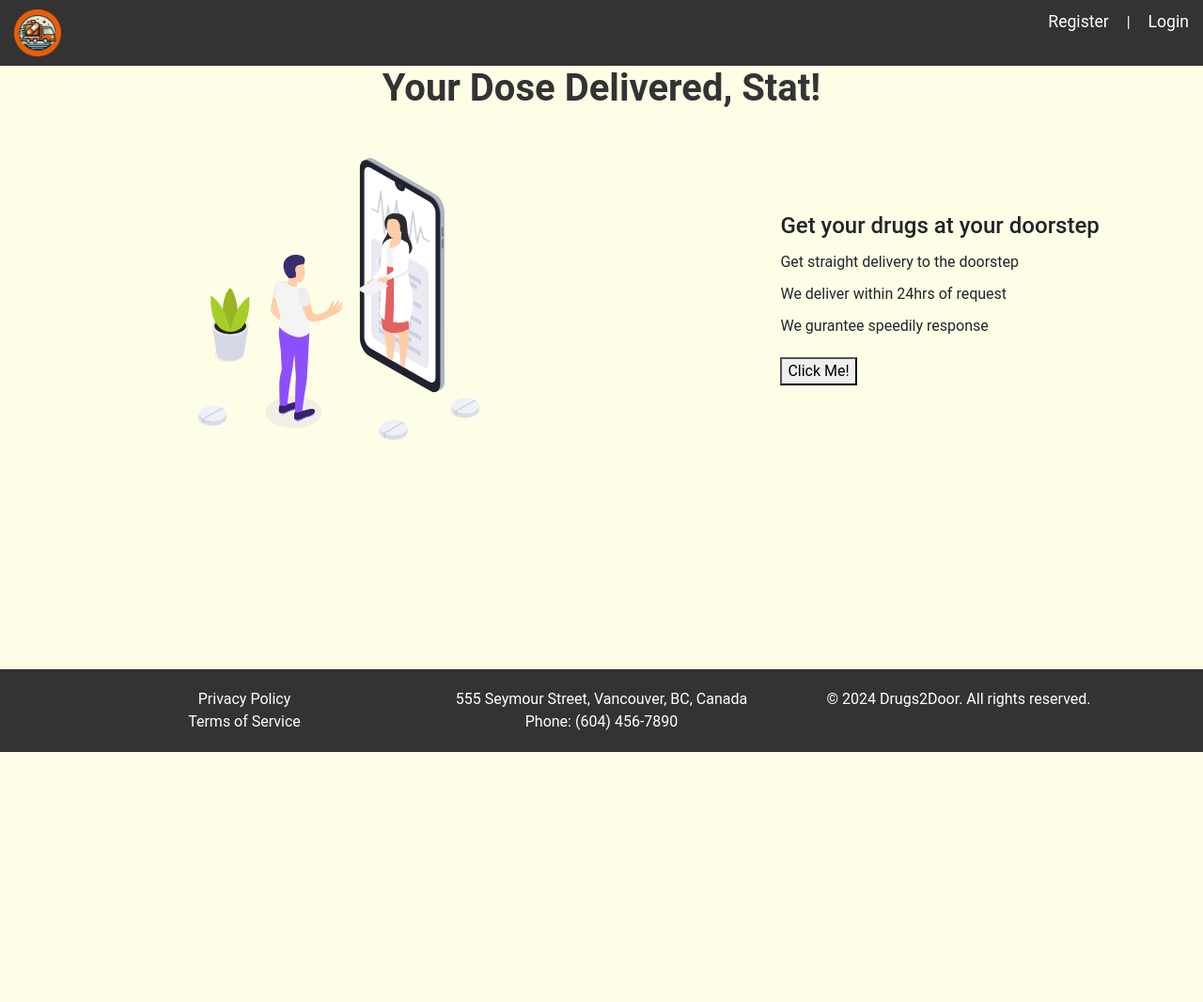
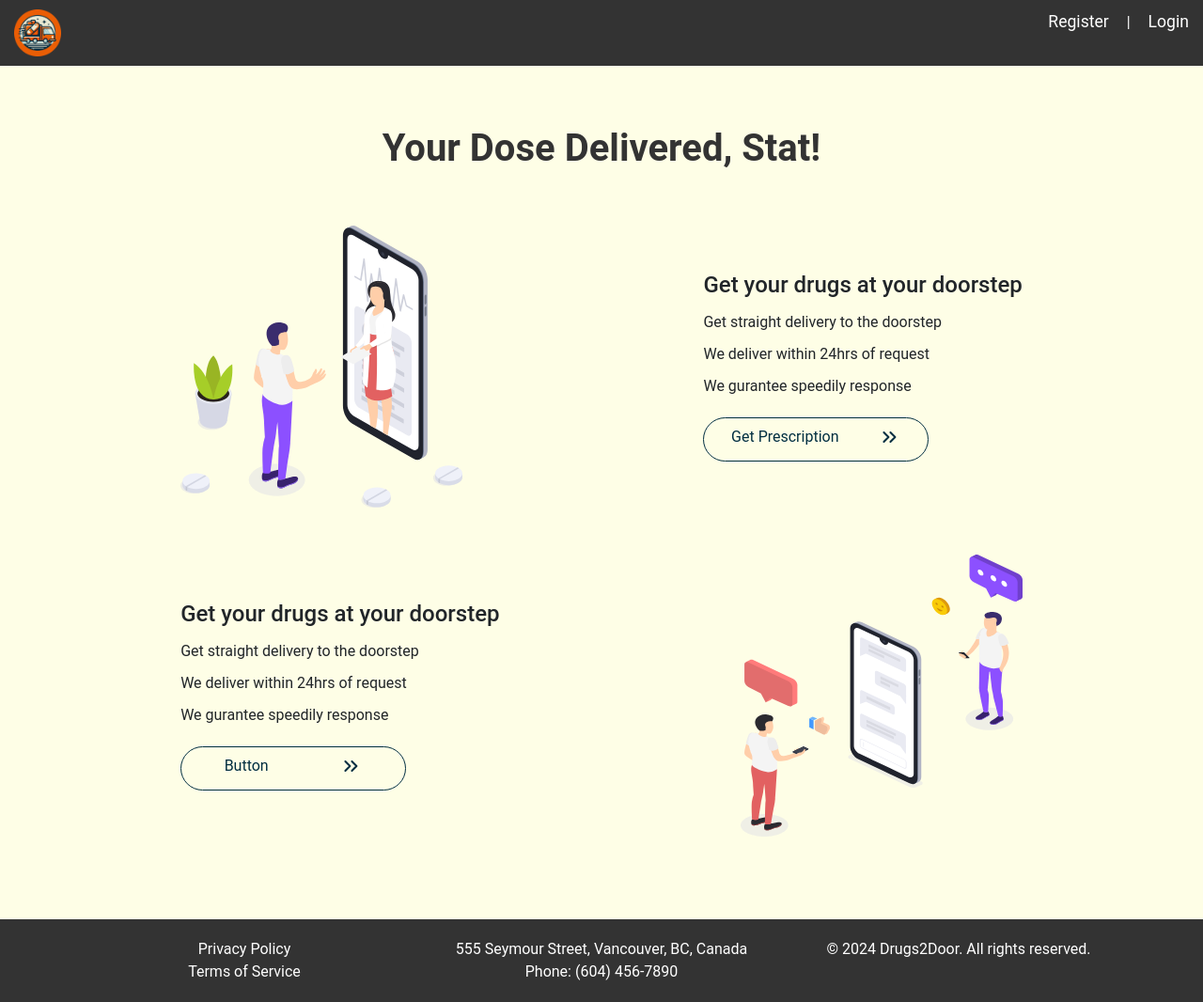
Before and after one commit to chrispoon007/Drugs2Door, a Flask app: page / in a window 1280 px wide. Shown: the whole page at 94% size. Before the commit the page ends 800 px from the top, so only its background shows below. Run offline with Flask 3, Linux system fonts and the light colour scheme; some libraries are stand-ins or nearby versions.

Commit message:
changes to root css, and base html

```diff
--- a/static/css/home.css
+++ b/static/css/home.css
@@ -7,8 +7,14 @@ body {
 }
 
 .vector {
-    width: 500px;
+    width: 300px;
     height: 300px;
+}
+
+.wrapper {
+    display: flex;
+    margin: 5%;
+    flex-direction: column;
 }
 
 .second-wrapper {
@@ -19,6 +25,48 @@ body {
     flex-direction: row;
 }
 
+.third-wrapper {
+    display: flex;
+    justify-content: space-around;
+    align-items: center;
+    margin-top: 50px;
+    flex-direction: row;
+}
+
 h1 {
     font-weight: 700;
 }
+
+button {
+    background-color: var(--bone);
+    display: flex;
+    flex-direction: row;
+    justify-content: space-around;
+    padding: 0.5em 0.5em;
+}
+
+.button {
+    color: var(--navy);
+    width: 15em;
+    height: 2.9em;
+    border: var(--navy) 0.1em solid;
+    border-radius: 50px;
+    transition: all 0.6s ease;
+  }
+
+  .button:hover {
+    background-color: var(--orange);
+    cursor: pointer;
+  }
+
+  .button svg {
+    width: 1.6em;
+    margin: -0.2em 0.8em 1em;
+    position: absolute;
+    display: flex;
+    transition: all 0.6s ease;
+  }
+
+  .button:hover svg {
+    transform: translateX(10px);
+  }
--- a/static/css/styles.css
+++ b/static/css/styles.css
@@ -1,3 +1,10 @@
+:root {
+    --orange: #FF6300;
+    --bone: #FEFEE6;
+    --navy: #012E41;
+    /* Add more colors as needed */
+}
+
 body {
     font-family: Arial, sans-serif;
     margin: 0;
--- a/templates/base.html
+++ b/templates/base.html
@@ -81,8 +81,30 @@
                         <li>We deliver within 24hrs of request</li>
                         <li>We gurantee speedily response</li>
                     </ul>
-                    <button type="button"> Click Me! </button>
+                    <button class="button">
+                        <div class="text">
+                            Get Prescription
+                        </div>
+                        <img src="{{ url_for('static', filename='images/right-arrow.svg') }}" alt="arrow inside button">
+                    </button>
                 </div>
+            </div>
+            <div class="third-wrapper">
+                <div>
+                    <h4>Get your drugs at your doorstep</h4>
+                    <ul>
+                        <li>Get straight delivery to the doorstep</li>
+                        <li>We deliver within 24hrs of request</li>
+                        <li>We gurantee speedily response</li>
+                    </ul>
+                    <button class="button">
+                        <div class="text">
+                            Button
+                        </div>
+                        <img src="{{ url_for('static', filename='images/right-arrow.svg') }}" alt="">
+                    </button>
+                </div>
+                <a href="{{ url_for('home') }}"><img src="{{ url_for('static', filename='images/main-2.svg') }}" alt="pharmacist handing over paperwork" class="vector"></a>
             </div>
         </div>
     {% else %}
```
Also changed, not shown: static/images/right-arrow.svg (added).
